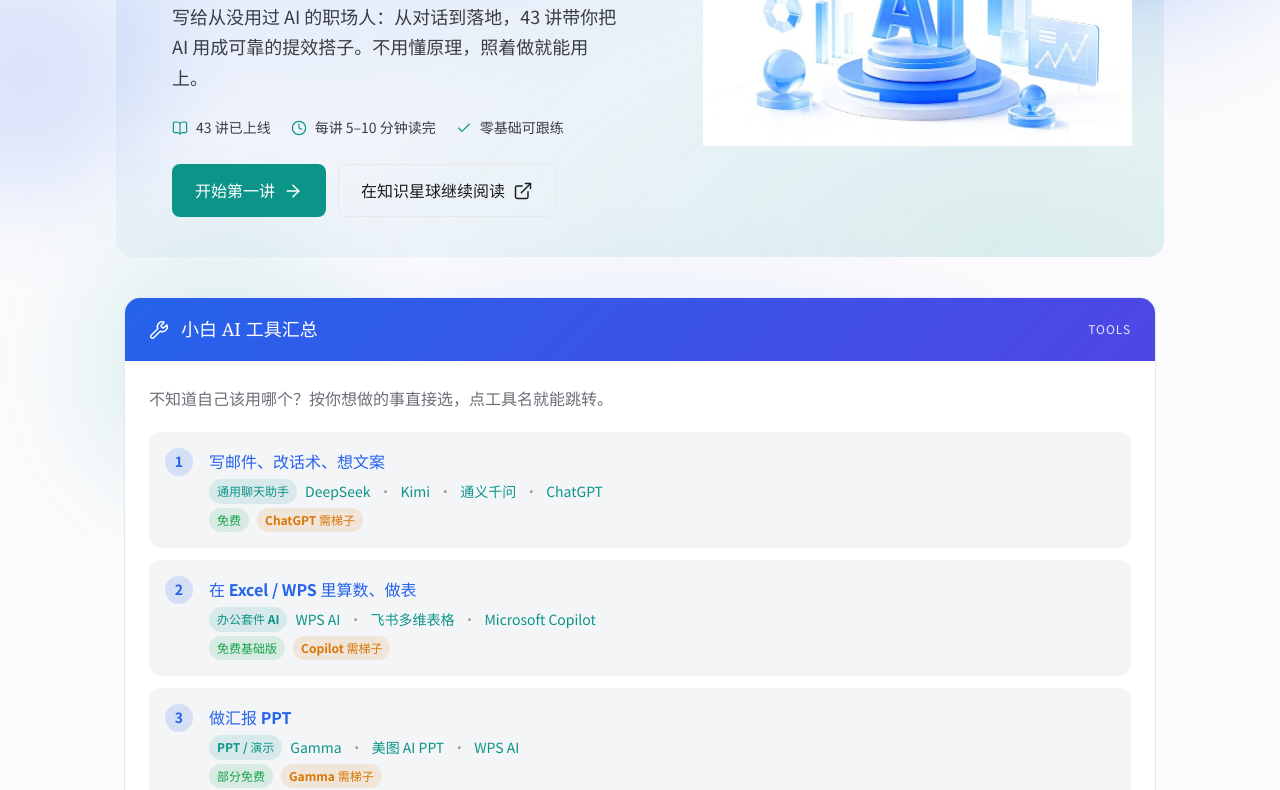
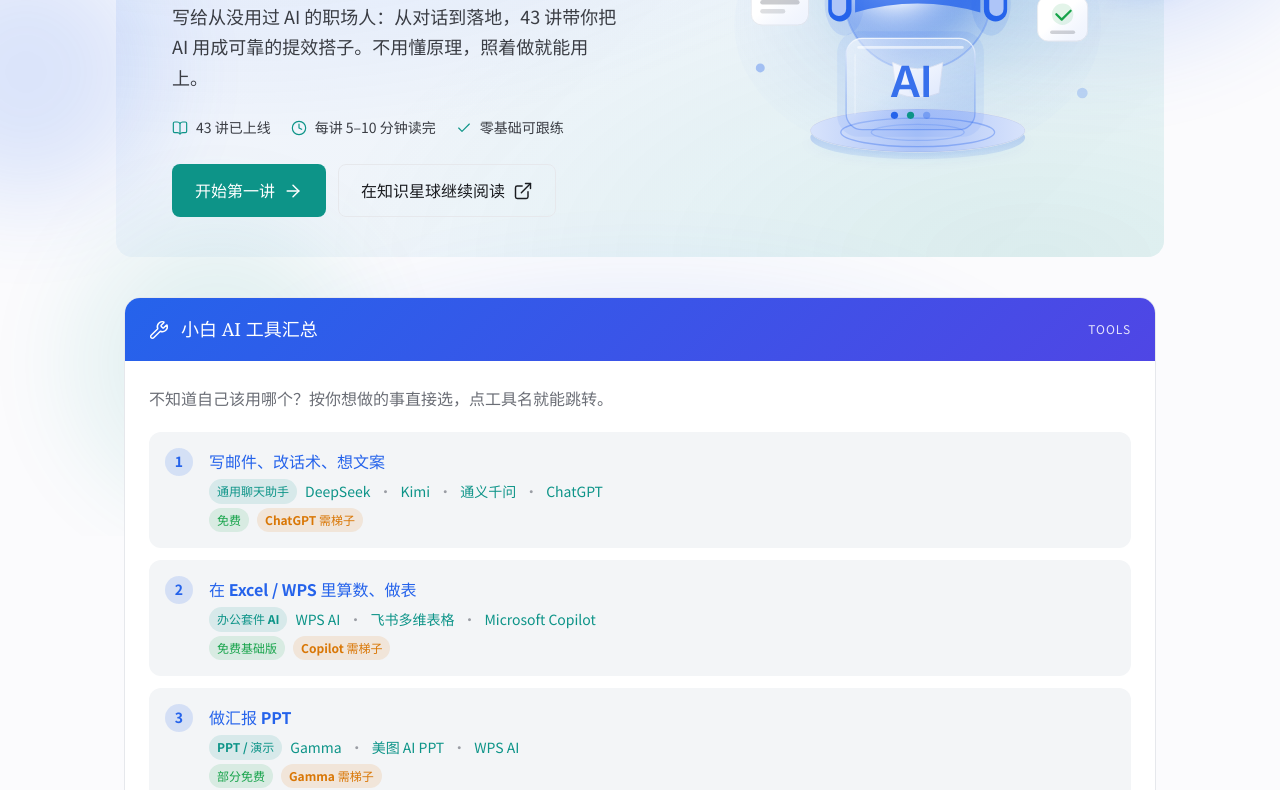
Before and after one commit to cyss-a/ai-qimeng, an Astro site: page / in a window 1280 px wide. Shown: the part 264-1054 px from the top of the page. Built offline with nearby package versions, Linux system fonts and the light colour scheme; Astro itself is replaced by a stand-in of ours; some packages are replaced by stand-ins of ours.

Commit message:
fix(home): Hero 插图白底问题——改回透明 SVG 组件
- index.astro: 移除 32KB JPG Hero 图，改用已有的 HeroIllustration.astro SVG 组件（透明背景、矢量缩放）
- public/images/hero-illustration.jpg: 删除，避免再次误用
- 全站扫描后，仅 Hero 为带白底的插画；其余均为蓝皮书正文截图，白底与文章 surface 一致

```diff
--- a/src/pages/index.astro
+++ b/src/pages/index.astro
@@ -3,6 +3,7 @@
 import BaseLayout from '../layouts/BaseLayout.astro';
 import SiteHeader from '../components/SiteHeader.astro';
 import Icon from '../components/Icon.astro';
+import HeroIllustration from '../components/HeroIllustration.astro';
 import { MODULES, getLessons, lessonHref, withBase, type ModuleId } from '../lib/course';
 import { getWorkbuddy } from '../lib/workbuddy';
 
@@ -237,16 +238,7 @@ const testimonials = [
       </div>
 
       <div class="hero__media" aria-hidden="true">
-        <img
-          class="hero-illustration"
-          src={withBase('/images/hero-illustration.jpg')}
-          alt="AI 工具与数据 3D 插图"
-          loading="eager"
-          decoding="async"
-          fetchpriority="high"
-          width="880"
-          height="495"
-        />
+        <HeroIllustration />
       </div>
     </div>
   </section>
```
Also changed, not shown: public/images/hero-illustration.jpg (deleted).
